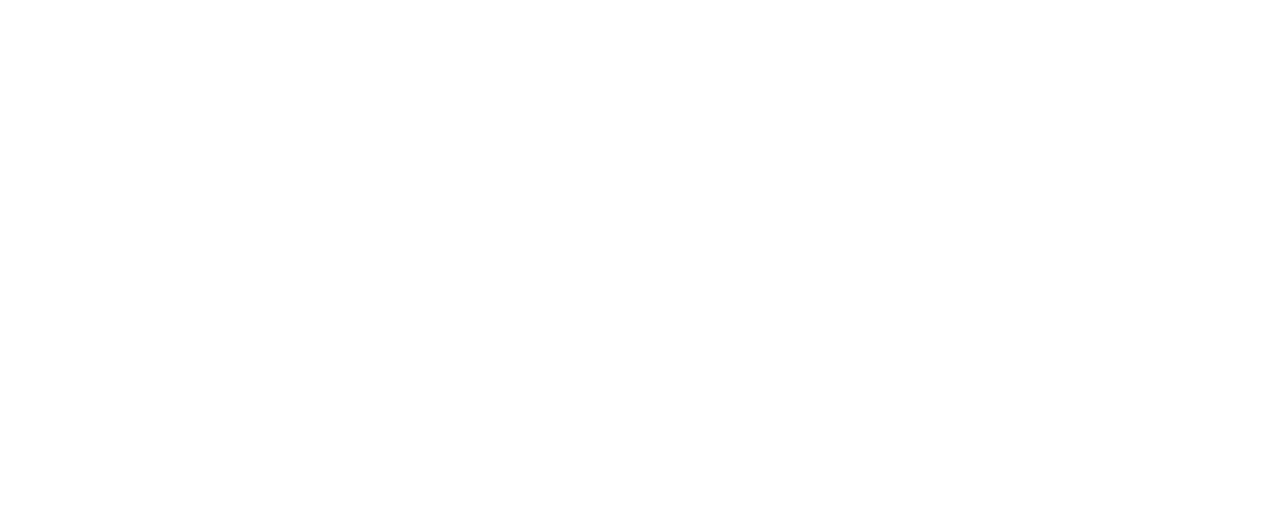
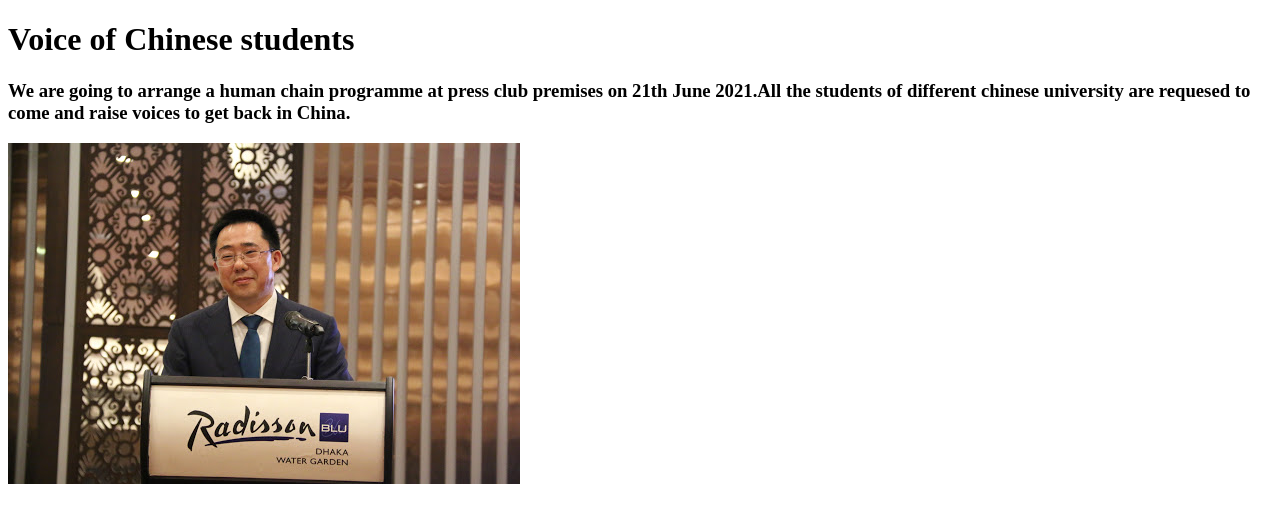
Before and after one commit to shakibarnab31/my-second-repo, a plain HTML site: page index.html in a window 1280 px wide. Drawn offline with Linux system fonts and the light colour scheme.

Commit message:
added ambassador

```diff
--- a/index.html
+++ b/index.html
@@ -4,10 +4,15 @@
     <meta charset="UTF-8">
     <meta http-equiv="X-UA-Compatible" content="IE=edge">
     <meta name="viewport" content="width=device-width, initial-scale=1.0">
-    <title>My Second Git Repo
-    </title>
+    <title>My Second Git Repo</title>
 </head>
 <body>
 
+    <h1>Voice of Chinese students</h1>
+
+    <h3>We are going to arrange a human chain programme at press club premises on 21th June 2021.All the students of different chinese university are requesed to come and raise voices to get back in China.</h3>
+
+    <img src="unnamed.jpg" alt="chinese ambassador">
+
 </body>
 </html>
```
Also changed, not shown: unnamed.jpg (added).
